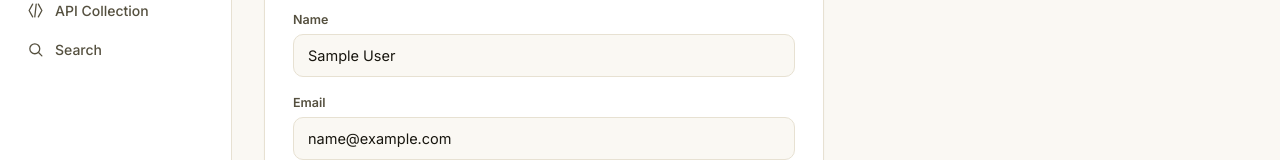
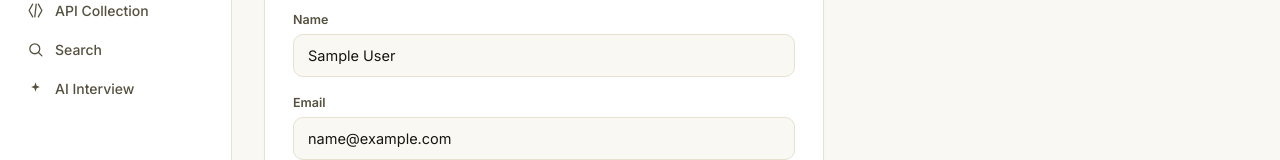
Before and after one commit to harshalpatil-10/codecanvas-frontend, a React (Vite) app: page /app/settings in a window 1280 px wide. Shown: the part 262-422 px from the top of the page. Built offline with nearby package versions, Linux system fonts and the light colour scheme; no server answers; sample sign-in values are in the browser's storage.

Commit message:
Update Sidebar.jsx

```diff
--- a/src/components/app/Sidebar.jsx
+++ b/src/components/app/Sidebar.jsx
@@ -2,7 +2,7 @@ import React from 'react'
 import { NavLink, useNavigate } from 'react-router-dom'
 import Logo from '../shared/Logo.jsx'
 import { useAuth } from '../../context/AuthContext.jsx'
-import { DashboardIcon, NoteIcon, SnippetIcon, SqlIcon, ApiIcon, SearchIcon, SettingsIcon, LogoutIcon } from '../shared/Icons.jsx'
+import { DashboardIcon, NoteIcon, SnippetIcon, SqlIcon, ApiIcon, SearchIcon, SettingsIcon, LogoutIcon ,SparkleIcon } from '../shared/Icons.jsx'
 import styles from './Sidebar.module.css'
 
 const ITEMS = [
@@ -12,6 +12,7 @@ const ITEMS = [
   { to: '/app/sql', label: 'SQL Playground', Icon: SqlIcon },
   { to: '/app/api-collection', label: 'API Collection', Icon: ApiIcon },
   { to: '/app/search', label: 'Search', Icon: SearchIcon },
+  { to: '/app/interview', label: 'AI Interview', Icon: SparkleIcon },
 ]
 
 export default function Sidebar({ open }) {
```
